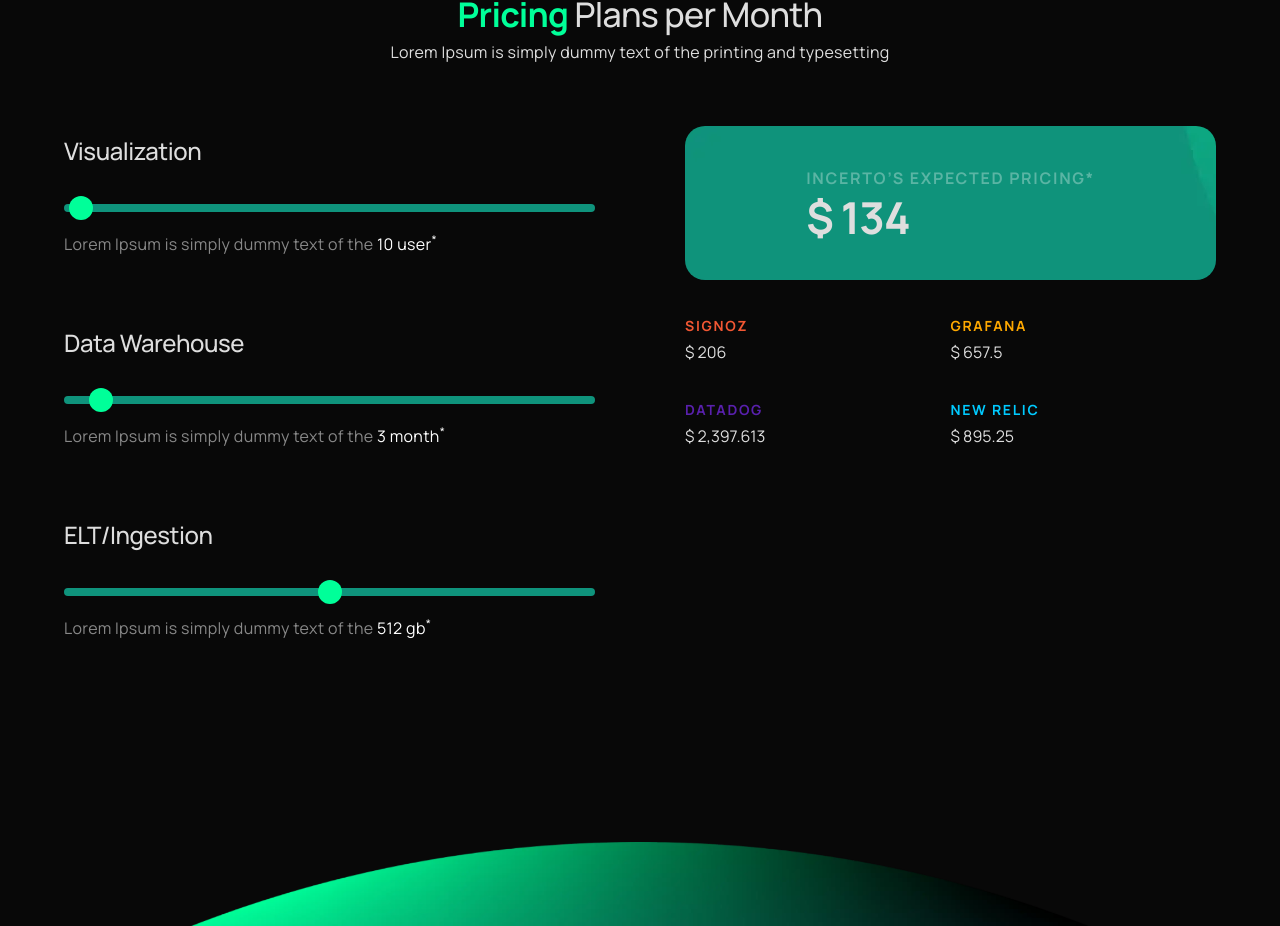
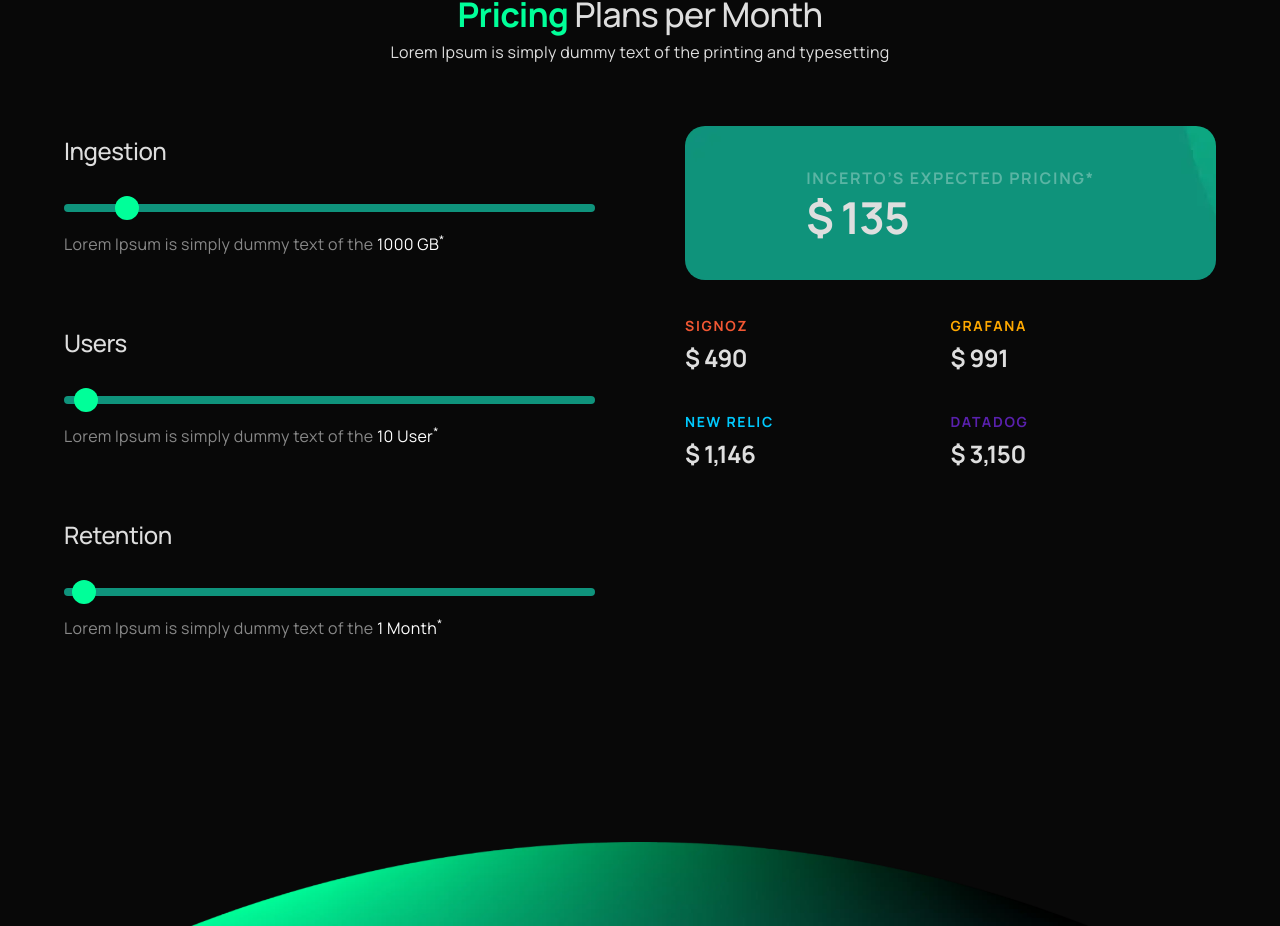
Before and after one commit to Incerto-Technologies/website, a Next.js app: page /pricing in a window 1280 px wide. Shown: the part 3015-3941 px from the top of the page. Built offline with nearby package versions, Linux system fonts and the light colour scheme.

Commit message:
pricing selector formula changed

```diff
--- a/src/components/modules/PricingSelector.tsx
+++ b/src/components/modules/PricingSelector.tsx
@@ -4,28 +4,31 @@ import { ChangeEvent, ChangeEventHandler, useState } from "react";
 
 const inputDetails = [
   {
-    labelName: "Visualization",
+    labelName: "Ingestion",
+    name: "ingestion",
+    description: "Lorem Ipsum is simply dummy text of the",
+    max: 10000,
+    defaultValue: 1000,
+    unit: "GB",
+    step: 100,
+  },
+  {
+    labelName: "Users",
     name: "user",
     description: "Lorem Ipsum is simply dummy text of the",
-    max: 1000,
+    max: 500,
     defaultValue: 10,
-    unit: "user",
+    unit: "User",
+    step: 1,
   },
   {
-    labelName: "Data Warehouse",
+    labelName: "Retention",
     name: "retention",
     description: "Lorem Ipsum is simply dummy text of the",
     max: 60,
-    defaultValue: 3,
-    unit: "month",
-  },
-  {
-    labelName: "ELT/Ingestion",
-    name: "ingestion",
-    description: "Lorem Ipsum is simply dummy text of the",
-    max: 1024,
-    defaultValue: 512,
-    unit: "gb",
+    defaultValue: 1,
+    unit: "Month",
+    step: 1,
   },
 ];
 
@@ -37,34 +40,40 @@ type InputData = {
 
 const OthersPricingDetails = [
   {
-    name: "SIGNOZ",
+    name: "Signoz",
     color: "#F25733",
     getPrice: (data: InputData) =>
-      Math.max(199, data.ingestion * 0.4 + data.retention * 0.4),
+      Math.max(
+        199,
+        data.ingestion * 0.49 + data.retention * 0.4 + data.user * 0,
+      ),
   },
   {
-    name: "grafana",
+    name: "Grafana",
     color: "#FFA900",
     getPrice: (data: InputData) =>
-      data.ingestion * 0.5 + data.retention * 0.5 + data.user * 40,
+      Math.max(
+        413,
+        data.ingestion * 0.59 + data.retention * 0.5 + data.user * 40,
+      ),
   },
   {
-    name: "datadog",
+    name: "New Relic",
+    color: "#00CAFF",
+    getPrice: (data: InputData) =>
+      (data.ingestion - 100) * 0.44 + data.retention * 0.35 + data.user * 75,
+  },
+  {
+    name: "Datadog",
     color: "#5920AD",
     getPrice: (data: InputData) =>
       2.25 *
-        ((data.ingestion - 100) * 0.35 +
+        ((data.ingestion - 100) * 0.44 +
           data.retention * 0.35 +
           data.user * 75) +
-      data.ingestion * 0.2 +
+      data.ingestion * 0.29 +
       data.retention * 0.3 +
       data.user * 28,
-  },
-  {
-    name: "New relic",
-    color: "#00CAFF",
-    getPrice: (data: InputData) =>
-      (data.ingestion - 100) * 0.35 + data.retention * 0.35 + data.user * 75,
   },
 ];
 
@@ -72,22 +81,22 @@ const incertoPricingDetails = {
   name: "incerto’s EXPECTED PRICING*",
   color: "#FFFFFF50",
   getPrice: (data: InputData) =>
-    Math.max(134, (data.ingestion / 112) * 7.5 + data.retention * 0.047),
+    Math.max(135, 0.2367 * OthersPricingDetails[0].getPrice(data)),
 };
 
 export const PricingSelector = () => {
   const [inputData, setInputData] = useState<InputData>({
-    ingestion: inputDetails[2].defaultValue,
-    retention: inputDetails[1].defaultValue,
-    user: inputDetails[0].defaultValue,
+    ingestion: inputDetails[0].defaultValue,
+    retention: inputDetails[2].defaultValue,
+    user: inputDetails[1].defaultValue,
   });
 
   const handleChange = (e: ChangeEvent<HTMLInputElement>) => {
+    console.log(e.target.name, parseInt(e.target.value));
     setInputData({
       ...inputData,
       [e.target.name]: parseInt(e.target.value),
     });
-    console.log(inputData);
   };
 
   return (
@@ -124,7 +133,7 @@ const IncertoPricing = ({ inputData }: { inputData: InputData }) => {
           {incertoPricingDetails.name}
         </h5>
         <h2 className="font-bold leading-[50px] tracking-[-0.88px] md:text-[44px]">
-          {`$ ${incertoPricingDetails.getPrice(inputData).toLocaleString()}`}
+          {`$ ${Math.round(incertoPricingDetails.getPrice(inputData)).toLocaleString()}`}
         </h2>
       </div>
     </div>
@@ -144,7 +153,7 @@ const OthersPricing = ({ inputData }: { inputData: InputData }) => {
           >
             {name}
           </h6>
-          <h4>{`$ ${getPrice(inputData).toLocaleString()}`}</h4>
+          <h4 className="text-[18px] font-bold tracking-[-0.36px] md:text-[24px] md:tracking-[-0.48px]">{`$ ${Math.round(getPrice(inputData)).toLocaleString()}`}</h4>
         </div>
       ))}
     </div>
@@ -172,6 +181,7 @@ const RangeInputs = ({
             id={data.name}
             name={data.name}
             type="range"
+            step={data.step}
             onChange={onChange}
             defaultValue={data.defaultValue}
             max={data.max}
```
